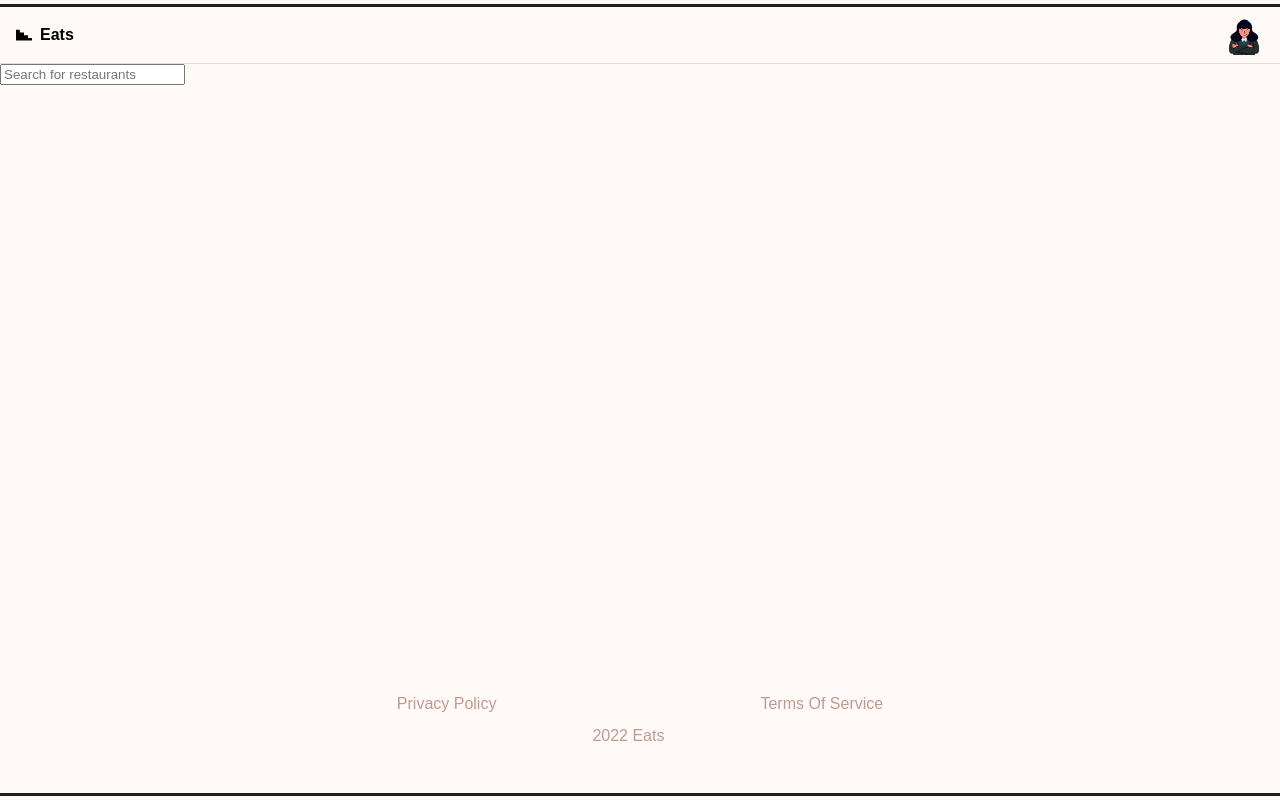
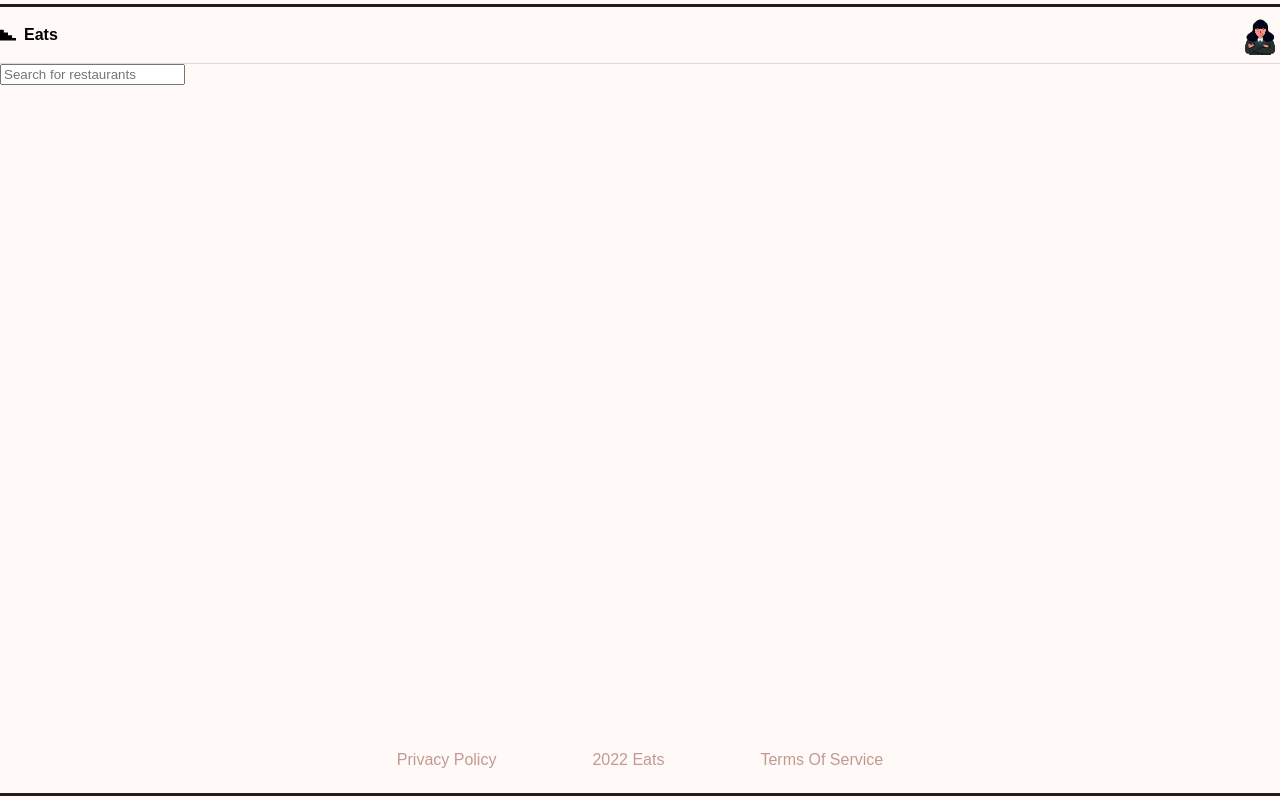
Before and after one commit to hellsgor/restaurants-rating, a React (Vite) app: page / in a window 1280 px wide. Built offline with nearby package versions, Linux system fonts and the light colour scheme; the HTML template or start-up script is replaced by a standard one.

Commit message:
Update: updated markup and styles

```diff
--- /dev/null
+++ b/src/pages/Main.tsx
@@ -0,0 +1,8 @@
+export const MainPage = () => {
+  return (
+    <>
+      <input placeholder="Search for restaurants" />
+      <section></section>
+    </>
+  );
+};
--- /dev/null
+++ b/src/styles/base.css
@@ -0,0 +1,13 @@
+#root {
+  display: flex;
+  flex-direction: column;
+  min-height: 100%;
+
+  background: var(--background);
+}
+
+.container {
+  width: 100%;
+  max-width: 1600px;
+  margin: 0 auto;
+}
--- a/src/styles/styles.css
+++ b/src/styles/styles.css
@@ -1,10 +1,3 @@
+@import './null.css';
+@import './base.css';
 @import './colors.css';
-@import './null.css';
-
-#root {
-  display: flex;
-  flex-direction: column;
-  min-height: 100%;
-
-  background: var(--background);
-}
--- a/src/ui/BaseLayout/BaseLayout.tsx
+++ b/src/ui/BaseLayout/BaseLayout.tsx
@@ -2,14 +2,14 @@ import './BaseLayout.css';
 
 import { Footer } from '../Footer/Footer';
 import { Header } from '../Header/Header';
+import { MainPage } from '../../pages/Main';
 
 export const BaseLayout = () => {
   return (
     <>
       <Header />
       <main>
-        <input placeholder="Search for restaurants" />
-        <section></section>
+        <MainPage />
       </main>
       <Footer />
     </>
--- a/src/ui/Footer/Footer.css
+++ b/src/ui/Footer/Footer.css
@@ -1,17 +1,12 @@
 .footer {
-  display: flex;
-  justify-content: center;
-  gap: 96px;
-
-  height: 50px;
-
-  padding: 24px 0 48px;
   color: var(--accent);
-
   border-bottom: 3px solid var(--primary);
   margin-bottom: 4px;
 }
 
-.footer__corporation {
-  align-self: flex-end;
+.footer__wrapper {
+  padding: 24px 0;
+  display: flex;
+  justify-content: center;
+  gap: 96px;
 }
--- a/src/ui/Footer/Footer.tsx
+++ b/src/ui/Footer/Footer.tsx
@@ -3,9 +3,13 @@ import './Footer.css';
 export const Footer = () => {
   return (
     <footer className="footer">
-      <p>Privacy Policy</p>
-      <p className="footer__corporation">2022 Eats</p>
-      <p>Terms Of Service</p>
+      <div className="container">
+        <div className="footer__wrapper">
+          <p>Privacy Policy</p>
+          <p>2022 Eats</p>
+          <p>Terms Of Service</p>
+        </div>
+      </div>
     </footer>
   );
 };
--- a/src/ui/Header/Header.css
+++ b/src/ui/Header/Header.css
@@ -1,11 +1,13 @@
-header {
-  display: flex;
-  align-items: center;
-  justify-content: space-between;
-
-  padding: 8px 16px;
+.header {
+  padding: 8px 0;
   margin-top: 4px;
 
   border-bottom: 1px solid var(--border-color);
   border-top: 3px solid var(--primary);
 }
+
+.header__wrapper {
+  display: flex;
+  justify-content: space-between;
+  align-items: center;
+}
--- a/src/ui/Header/Header.tsx
+++ b/src/ui/Header/Header.tsx
@@ -5,9 +5,13 @@ import { Profile } from '../Profile/Profile';
 
 export const Header = () => {
   return (
-    <header>
-      <Logo />
-      <Profile />
+    <header className="header">
+      <div className="container">
+        <div className="header__wrapper">
+          <Logo />
+          <Profile />
+        </div>
+      </div>
     </header>
   );
 };
```
